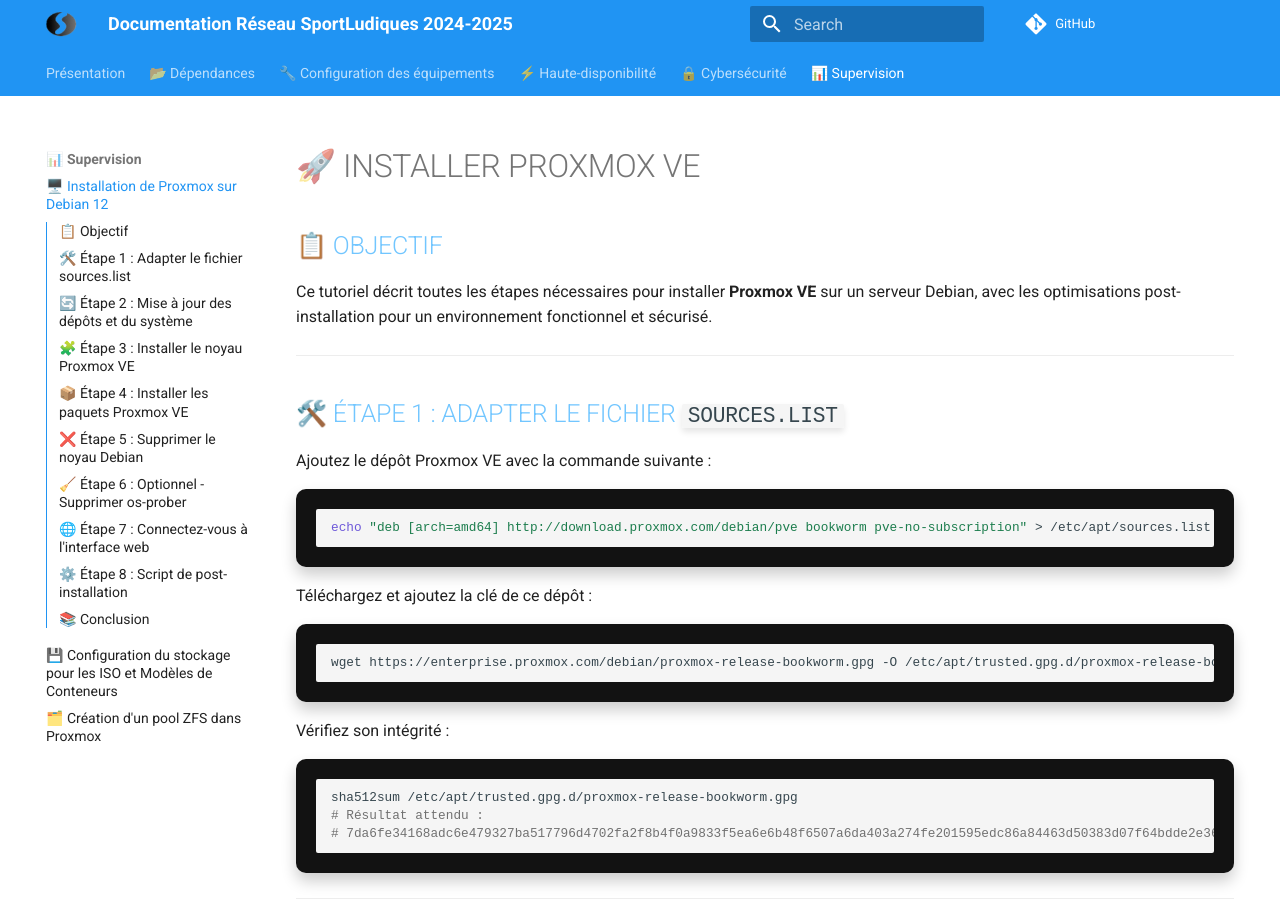
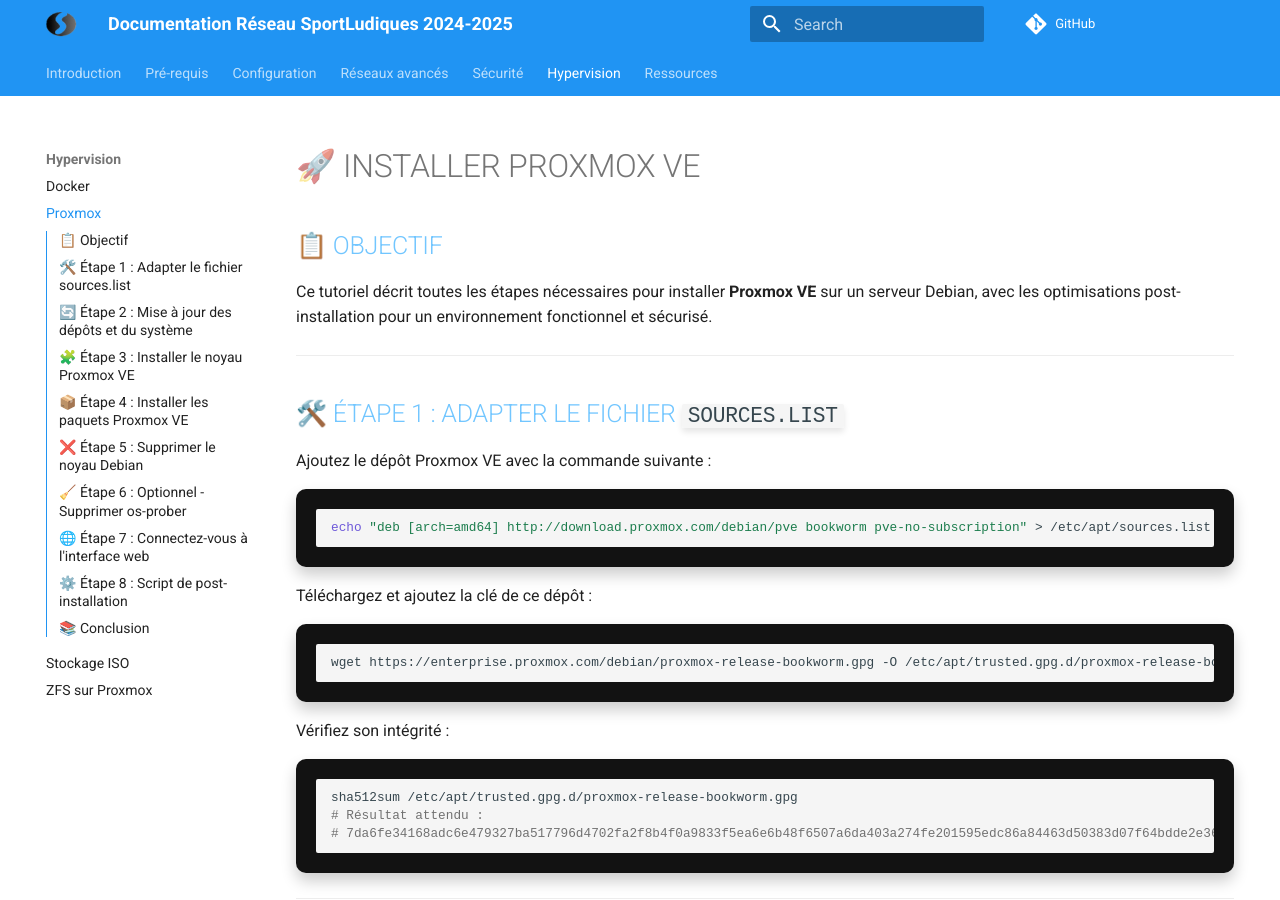
Before and after one commit to Stefanotr/projetsiotours, an MkDocs documentation site: the page built from docs/Hypervision/proxmox.md, in a window 1280 px wide and 900 px high. Built offline with MkDocs 1.6.1 and Material for MkDocs 9.7.7, drawn with Linux system fonts in a browser that asks for light colours; comment, search, counter and statistics services are not loaded.

Commit message:
Maj générale du 10/12/2024

```diff
--- a/mkdocs.yml
+++ b/mkdocs.yml
@@ -48,22 +48,29 @@
       minify_html: true
 
 nav:
-  - Présentation: index.md
-  - 📂 Dépendances:
-      - 💻 Installation de OneDrive sur Linux Mint: Prérequie/onedrive-mint.md
-      - 🖥️ Accès à Distance (SSH et RDP): Prérequie/ssh-rdp.md
-  - 🔧 Configuration des équipements:
-      - 🔌 Configuration du Switch Coeur: Configuration-de-base/switch-core.md
-      - 🖧 Configuration du Switch de Distribution: Configuration-de-base/switch-distribution.md
-      - 🌐 Configuration du routeur fibre: Configuration-de-base/gatewayfi.md
-      - 📡 Configuration du routeur ADSL: Configuration-de-base/gatewayad.md
-  - ⚡ Haute-disponibilité:
-      - 🔄 Configuration du HSRP: Haute-disponibilité/hsrp.md
-      - ⚙️ Configuration de IP SLA: Haute-disponibilité/rulesipsla.md
-      - 🔗 Configuration d'une interface LACP sur Cisco: Haute-disponibilité/lacp.md
-  - 🔒 Cybersécurité:
-      - 🔐 Configuration du HTTPS: Secu/https.md
-  - 📊 Supervision:
-      - 🖥️ Installation de Proxmox sur Debian 12: Supervision/proxmox.md
-      - 💾 Configuration du stockage pour les ISO et Modèles de Conteneurs: Supervision/storagepxiso.md
-      - 🗂️ Création d'un pool ZFS dans Proxmox: Supervision/zfsproxmox.md
+  - Introduction: index.md
+  - Pré-requis:
+      - "OneDrive sous Linux Mint": Prérequie/onedrive-mint.md
+      - "Configuration LVM": Prérequie/lvmseeting.md
+      - "SSH et RDP": Prérequie/ssh-rdp.md
+  - Configuration:
+      - "Gateway AD": Configuration-de-base/gatewayad.md
+      - "Gateway FI": Configuration-de-base/gatewayfi.md
+      - "Switch Core": Configuration-de-base/switch-core.md
+      - "Switch Distribution": Configuration-de-base/switch-distribution.md
+      - "Serveurs": Configuration-de-base/serveurs.md
+  - "Réseaux avancés":
+      - "CARP": Haute-disponibilité/carp.md
+      - "HSRP": Haute-disponibilité/hsrp.md
+      - "LACP": Haute-disponibilité/lacp.md
+      - "IP SLA": Haute-disponibilité/rulesipsla.md
+  - Sécurité:
+      - "HTTPS": Secu/https.md
+  - Hypervision:
+      - "Docker": Hypervision/dockernode.md
+      - "Proxmox": Hypervision/proxmox.md
+      - "Stockage ISO": Hypervision/storagepxiso.md
+      - "ZFS sur Proxmox": Hypervision/zfsproxmox.md
+  - Ressources:
+      - "Images": assets/images/
+      - "CSS personnalisé": assets/styles/custom.css
```
Also changed, not shown: docs/Hypervision/dockernode.md (renamed from docs/Supervision/dockernode.md), docs/Hypervision/proxmox.md (renamed from docs/Supervision/proxmox.md), docs/Hypervision/storagepxiso.md (renamed from docs/Supervision/storagepxiso.md), docs/Hypervision/zfsproxmox.md (renamed from docs/Supervision/zfsproxmox.md).
